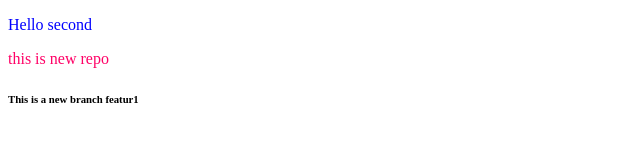
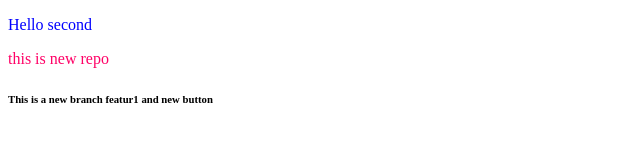
Before and after one commit to mandeep-verma/second-local, a plain HTML site: page index.html in a window 1280 px wide. Shown: the full height of the page, 0-640 px from the left. Drawn offline with Linux system fonts and the light colour scheme.

Commit message:
new button add same line

```diff
--- a/index.html
+++ b/index.html
@@ -18,7 +18,7 @@
 
     <!-- new branc method -->
 
-    <h6> This is a new branch featur1</h6>
+    <h6> This is a new branch featur1    and new button </h6>
 
 
 </body>
```
